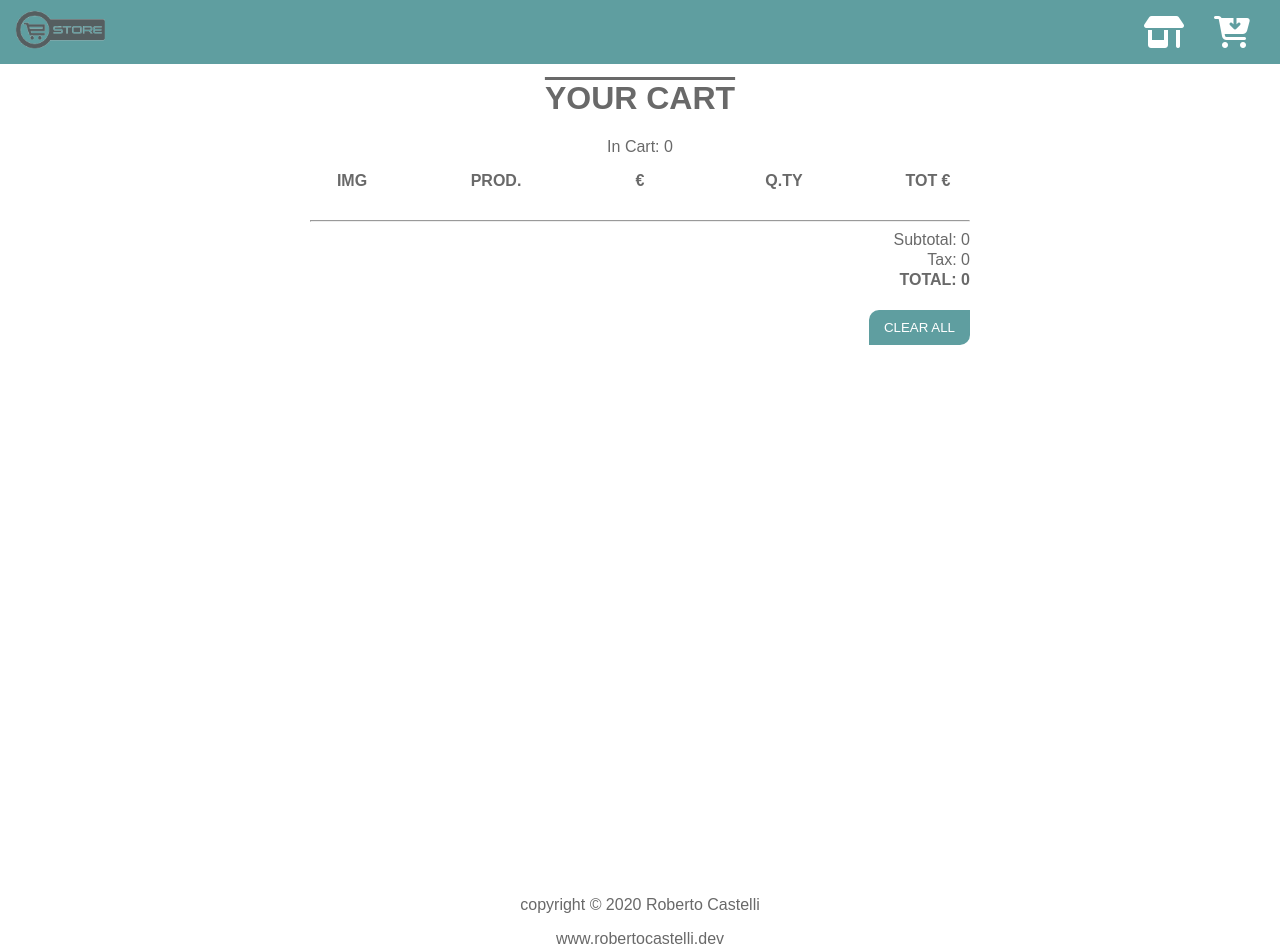
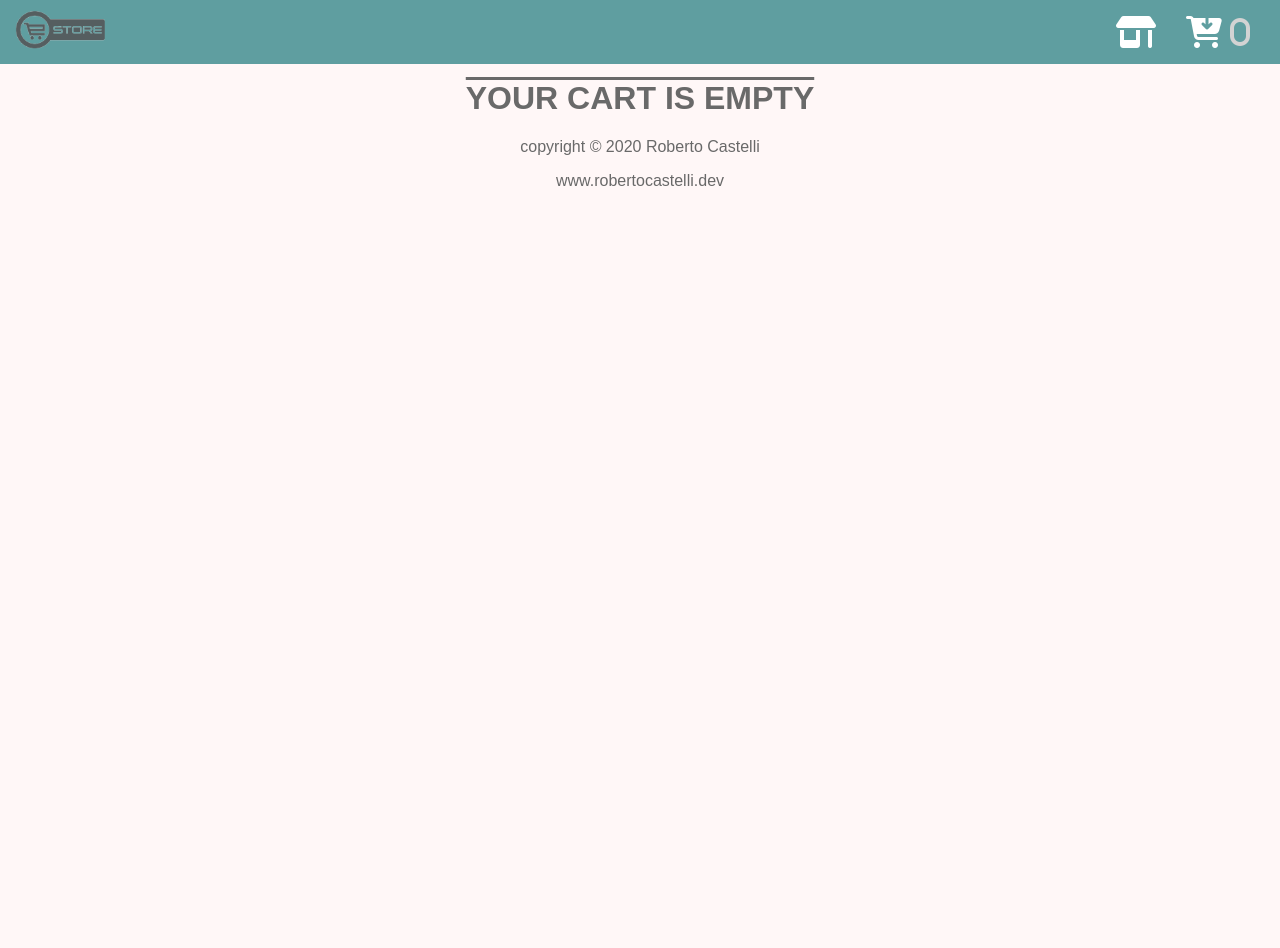
Before and after one commit to RobertoCastelli/e-store, a React (Create React App) app: page /cart in a window 1280 px wide. After the commit the page ends 880 px from the top, so only its background shows below. Built offline with nearby package versions, Linux system fonts and the light colour scheme.

Commit message:
totals ok

```diff
--- a/src/App.css
+++ b/src/App.css
@@ -5,6 +5,7 @@ html {
   height: 100%;
   font-family: Arial, Helvetica, sans-serif;
   color: #696969;
+  background-color: rgb(255, 247, 247);
 }
 
 i {
@@ -46,6 +47,9 @@ li:hover {
   list-style: none;
 }
 
+.nav-cart i span {
+  color: lightgrey;
+}
 /*--------------*/
 /*--- FOOTER ---*/
 /*--------------*/
@@ -79,6 +83,7 @@ h1 {
   position: relative;
   text-align: center;
   overflow: hidden;
+  background-color: white;
   border: 1px solid grey;
   border-top-left-radius: 10px;
   border-bottom-right-radius: 10px;
@@ -177,7 +182,7 @@ h1 {
 .cart-buttons {
   grid-area: cart-buttons;
   display: flex;
-  justify-content: space-evenly;
+  justify-content: space-evenly
 }
 .cart-total {
   grid-area: cart-total;
@@ -230,3 +235,7 @@ h1 {
   color: red;
   background-color: lightgrey;
 }
+
+.cart-remove {
+  color: brown;
+}
--- a/src/components/Navbar.js
+++ b/src/components/Navbar.js
@@ -1,19 +1,29 @@
-import React from 'react'
+import React, { useContext } from 'react'
 import logo from '../logo.png'
 import { Link } from 'react-router-dom'
+import { ProductContext } from '../context'
 
 export default function Navbar() {
+    const context = useContext(ProductContext)
+
     return (
         <nav>
             <Link to='/'>
-                <div className="nav-brand"><img src={logo} alt="logo"/></div>
+                <div className="nav-brand">
+                    <img src={logo} alt="logo" />
+                </div>
             </Link>
             <ul className="nav-links">
                 <Link to="/">
-                    <li><i className="fas fa-store-alt fa-2x"></i></li>
+                    <li className="nav-store">
+                        <i className="fas fa-store-alt fa-2x"></i>
+                    </li>
                 </Link>
                 <Link to="/cart">
-                    <li><i className="fas fa-cart-arrow-down fa-2x"></i></li>
+                    <li className="nav-cart">
+                        <i className="fas fa-cart-arrow-down fa-2x"><span> {context.cart.length}</span></i>
+
+                    </li>
                 </Link>
             </ul>
         </nav>
--- a/src/components/cart/Cart.js
+++ b/src/components/cart/Cart.js
@@ -4,6 +4,7 @@ import Title from '../Title'
 import CartItem from './CartItem'
 import CartLabels from './CartLabels'
 import CartTotals from './CartTotals'
+import EmptyCart from './EmptyCart'
 
 export default function Cart() {
     const context = useContext(ProductContext)
@@ -20,6 +21,7 @@ export default function Cart() {
         />
     })
 
+    if (context.cart.length > 0) {
         return (
             <div className="cart-container">
                 <Title title="YOUR CART" />
@@ -29,4 +31,7 @@ export default function Cart() {
                 <CartTotals />
             </div>
         )
+    } else {
+        return <EmptyCart />
     }
+}
--- a/src/components/cart/EmptyCart.js
+++ b/src/components/cart/EmptyCart.js
@@ -2,8 +2,8 @@ import React from 'react'
 
 export default function EmptyCart() {
     return (
-        <div>
-            <h2>you cart is empty</h2>
+        <div className="container">
+            <h1>YOUR CART IS EMPTY</h1>
         </div>
     )
 }
--- a/src/context.js
+++ b/src/context.js
@@ -31,16 +31,24 @@ export default function ProductProvider(props) {
         const tempProducts = [...products]
         tempProducts.map(item => {
             return (
-            item.count = 1,
-            item.total = item.price
+                item.count = 1,
+                item.total = item.price
             )
-    })
+        })
         setProducts(tempProducts)
         setCart([])
     }
 
     const removeItem = id => {
-        setCart(cart.filter(item => item.id !== id))
+        let tempCart = [...cart]
+        tempCart = tempCart.filter(item => {
+            return (
+                item.count = 1,
+                item.total = item.price,
+                item.id !== id
+            )
+        })
+        setCart(tempCart)
     }
 
     const increment = id => {
@@ -58,8 +66,8 @@ export default function ProductProvider(props) {
         product.total = product.count * product.price
         setCart(tempCart)
         if (product.count <= 0) {
+            product.count = 1
             removeItem(id)
-            product.count = 1
         }
     }
 
```
Lines whose indentation alone changed are shown as unchanged.
